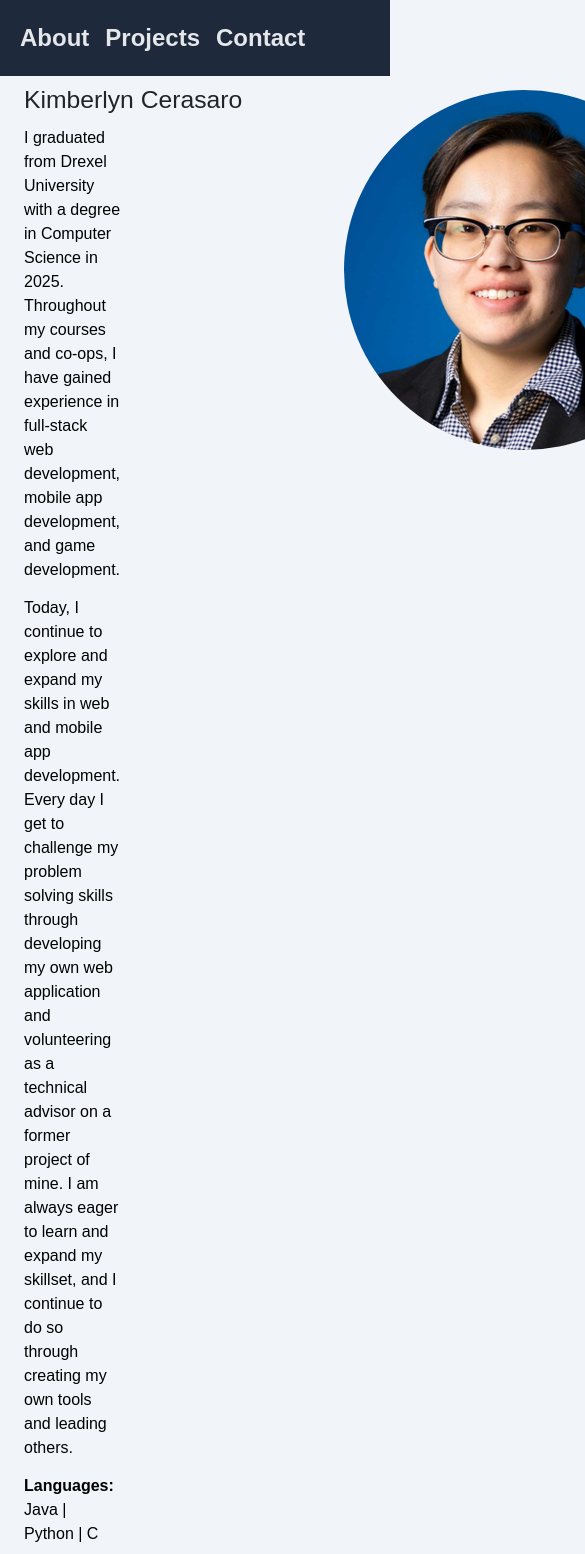
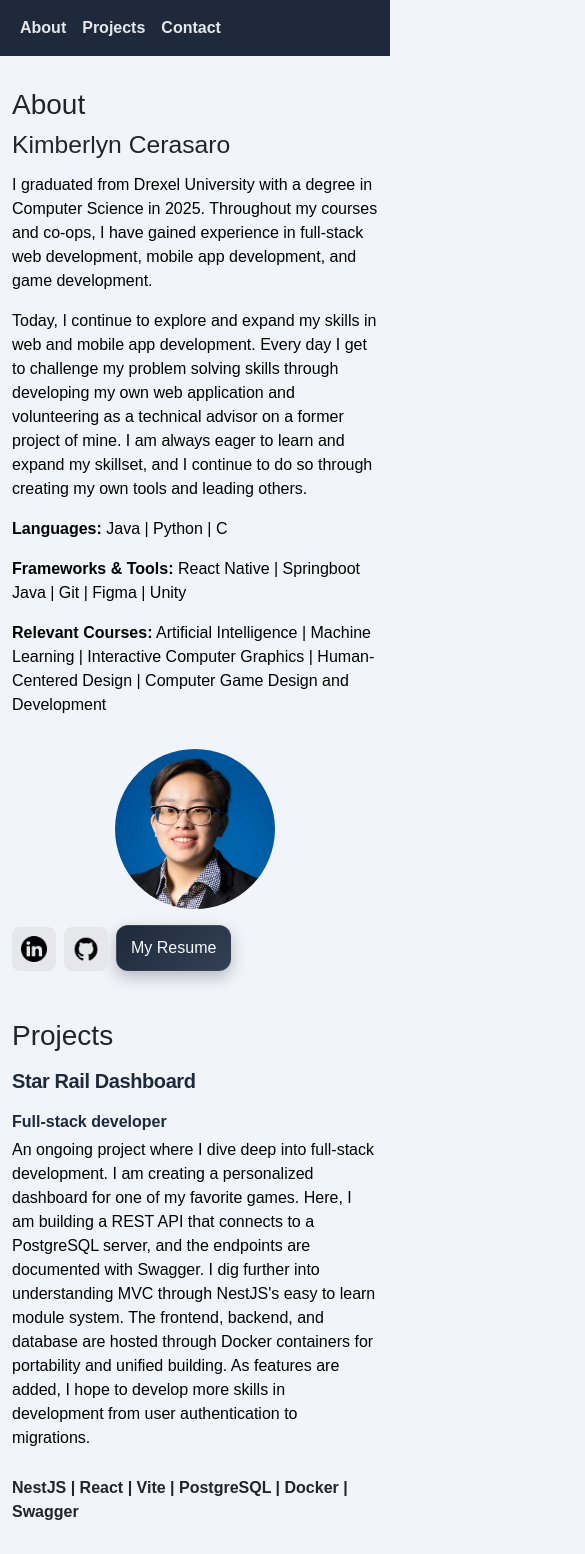
Before and after one commit to kcerasaro/portfolio, a React (Create React App) app: page / in a window 390 px wide. Shown: the top 1554 px of the page, 585 px wide, since content can reach past the window. Built offline with nearby package versions, Linux system fonts and the light colour scheme; the HTML template or start-up script is replaced by a standard one.

Commit message:
make website responsive

```diff
--- a/src/App.css
+++ b/src/App.css
@@ -4,40 +4,44 @@ html {
 }
 
 h1 {
-  font-size: 64px;
+  font-size: 1.75rem;
+  margin: 0.5rem 0;
 }
 
 /* Nav Bar */
-
 .navbar {
   background-color: #1e293b;
-  min-height: 32px;
-  padding-top: 12px;
-  padding-bottom: 12px;
+  padding-top: 8px;
+  padding-bottom: 8px;
 }
 
-.nav-link {
-  color: #e5e7eb;
+.navbar .nav-link {
+  color: #e5e7eb !important;
   text-decoration: none;
-  font: montserrat;
-  font-weight: bolder;
-  font-size: 24px;
-  padding-left: 24px;
+  font-weight: 700;
+  font-size: 16px;
+  padding-left: 12px;
 }
 
-/* About */
-#about {
-  padding-left: 24px;
+.site-container {
+  width: 100%;
+  padding-inline: 12px;
 }
 
-#about .about-row {
-  display: flex;
-  align-items: flex-start;
-  gap: 24px;
+/* About section */
+#about {
+  margin-top: 8px;
 }
 
-#about .about-text p {
-  margin: 4px 0;
+.about-row {
+  display: flex;
+  flex-direction: column;
+  align-items: stretch;
+  gap: 16px;
+}
+
+.about-text p {
+  margin: 6px 0;
 }
 
 #summary, #skills, #courses {
@@ -49,26 +53,24 @@ h1 {
 
 #profilePic {
   border-radius: 100%;
-  width: 360px;
-  height: 360px;
+  width: 160px;
+  height: 160px;
   object-fit: cover;
-  margin-left: 200px;
-  transform: translateY(-32px);
+  margin: 0 auto;
 }
 
 /* Resume */
 #resume {
-  padding-left: 24px;
-  margin-top: -8px;
-  margin-bottom:128px;
+  margin-top: 16px;
+  margin-bottom: 48px;
 }
 
 #resumeButton {
-  min-height: 48px;
+  min-height: 44px;
   background: linear-gradient(135deg, #1e293b 0%, #334155 100%);
   color: #f8fafc;
-  font-size: 18px;
-  padding: 12px 18px;
+  font-size: 16px;
+  padding: 10px 14px;
   outline: none;
   border: 1px solid rgba(255, 255, 255, 0.08);
   border-radius: 12px;
@@ -78,27 +80,12 @@ h1 {
   cursor: pointer;
   box-shadow: 0 6px 16px rgba(2, 6, 23, 0.25);
   transition: transform 150ms ease, box-shadow 200ms ease, background-color 200ms ease, opacity 200ms ease;
-  margin-left: 16px;
-}
-
-#resumeButton:hover {
-  transform: translateY(-1px);
-  box-shadow: 0 10px 22px rgba(2, 6, 23, 0.28);
-}
-
-#resumeButton:active {
-  transform: translateY(0);
-  box-shadow: 0 4px 12px rgba(2, 6, 23, 0.2);
-}
-
-#resumeButton:focus-visible {
-  box-shadow: 0 0 0 3px rgba(59, 130, 246, 0.35), 0 6px 16px rgba(2, 6, 23, 0.25);
+  margin-left: 8px;
 }
 
 .social-icons {
   display: inline-flex;
-  gap: 12px;
-  margin-left: 12px;
+  gap: 8px;
   vertical-align: middle;
 }
 
@@ -107,52 +94,37 @@ h1 {
   display: inline-flex;
   align-items: center;
   justify-content: center;
-  width: 48px;
-  height: 48px;
+  width: 44px;
+  height: 44px;
   border-radius: 8px;
   background: #e5e7eb;
-  transition: transform 150ms ease, box-shadow 200ms ease, background-color 200ms ease, color 200ms ease;
 }
 
 .icon-link img {
-  width: 28px;
-  height: 28px;
+  width: 26px;
+  height: 26px;
   object-fit: contain;
-}
-
-.icon-link:hover {
-  transform: translateY(-1px);
-  background: #cbd5e1;
-  color: #0f172a;
-}
-
-.icon-link:active {
-  transform: translateY(0);
 }
 
 /* Projects */
 #projects {
-  padding-left: 24px;
+  margin-top: 8px;
 }
 
-#projects .project-row {
+.project-row {
   display: flex;
-  align-items: flex-start;
-  gap: 20px;
+  flex-direction: column;
+  align-items: stretch;
+  gap: 16px;
   margin-bottom: 24px;
 }
 
-#projects .project-text {
+.project-text {
   flex: 1;
-  max-width: 80ch;
-}
-
-#projects .project-text p {
-  margin: 4px 0;
 }
 
 #projectSummary {
-  max-width: 180ch;
+  max-width: 100ch;
   line-height: 1.5;
   color: black;
   padding-bottom: 10px;
@@ -160,15 +132,15 @@ h1 {
 
 #projectImg {
   border-radius: 12px;
-  width: 320px;
+  width: 100%;
+  max-width: 320px;
   height: auto;
   object-fit: contain;
-  margin-left: 180px;
-  transform: none;
-  margin-top:60px;
+  margin: 0 auto;
 }
+
 #projects a#title {
-  font-size: 32px;
+  font-size: 1.25rem;
   font-weight: 800;
   letter-spacing: -0.02em;
   color: #1e293b;
@@ -177,18 +149,48 @@ h1 {
   margin: 0.25em 0 0.5em 0;
 }
 
-#projects a#title:hover {
-  text-decoration: underline;
-}
-
 #role {
   margin: 4px 0;
-  font-size:24px;
+  font-size: 1rem;
   font-weight: 600;
   color: #1e293b;
 }
 
 /* Contact */
 #contact {
-  padding-left: 24px;
+  margin-top: 8px;
 }
+
+@media (min-width: 768px) {
+  h1 { font-size: 2.5rem; }
+
+  .about-row {
+    flex-direction: row;
+    align-items: flex-start;
+    gap: 24px;
+  }
+
+  #profilePic {
+    width: 360px;
+    height: 360px;
+    margin: 0;
+    transform: translateY(-32px);
+    align-self: center;
+  }
+
+  .project-row {
+    flex-direction: row;
+    align-items: flex-start;
+    gap: 20px;
+  }
+
+  #projectImg {
+    margin: 0;
+  }
+
+  .navbar .nav-link { font-size: 18px; }
+}
+
+@media (min-width: 1100px) {
+  .site-container { padding-inline: 20px; }
+}
--- a/src/App.js
+++ b/src/App.js
@@ -22,6 +22,8 @@ function App() {
         </Nav>
       </Container>
     </Navbar>
+
+    <main className="site-container">
 
       <div id="about">
         <h1>About</h1>
@@ -124,10 +126,11 @@ function App() {
 
       <div id="contact">
         <h1>Contact</h1>
-      <section id="contact">
+        <section>
           <ContactForm />
         </section>
       </div>
+    </main>
   </>
   );
 }
--- a/src/ContactForm.css
+++ b/src/ContactForm.css
@@ -1,7 +1,8 @@
 .contact-form-container {
   max-width: 520px;
+  width: 100%;
   margin: 0;
-  padding: 0;
+  padding: 8px 0;
 }
 
 .contact-form {
--- a/src/index.css
+++ b/src/index.css
@@ -1,5 +1,27 @@
+* {
+  box-sizing: border-box;
+}
+
 body {
   margin: 0;
-  background-color: #f1f5f9; /* slate-100 (light blue-gray) */
+  background-color: #f1f5f9;
   font-family: 'Montserrat', sans-serif;
+  -webkit-font-smoothing: antialiased;
+  -moz-osx-font-smoothing: grayscale;
+  padding-top: 0;
 }
+
+.site-container {
+  max-width: 1400px;
+  margin: 0 auto;
+  padding: 16px 20px;
+  margin-top: 64px;
+}
+
+.navbar {
+  position: fixed;
+  top: 0;
+  left: 0;
+  right: 0;
+  z-index: 1100;
+}
```
Lines whose indentation alone changed are shown as unchanged.
